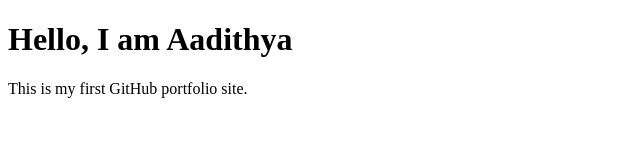
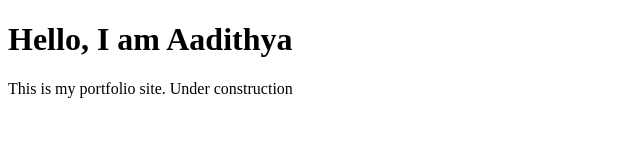
Before and after one commit to aadithyaram1997/aadithyaram1997.github.io, a plain HTML site: page index.html in a window 1280 px wide. Shown: the full height of the page, 0-640 px from the left. Drawn offline with Linux system fonts and the light colour scheme.

Commit message:
Update index.html

```diff
--- a/index.html
+++ b/index.html
@@ -6,6 +6,6 @@
   </head>
   <body>
     <h1>Hello, I am Aadithya</h1>
-    <p>This is my first GitHub portfolio site.</p>
+    <p>This is my portfolio site. Under construction</p>
   </body>
 </html>
```
